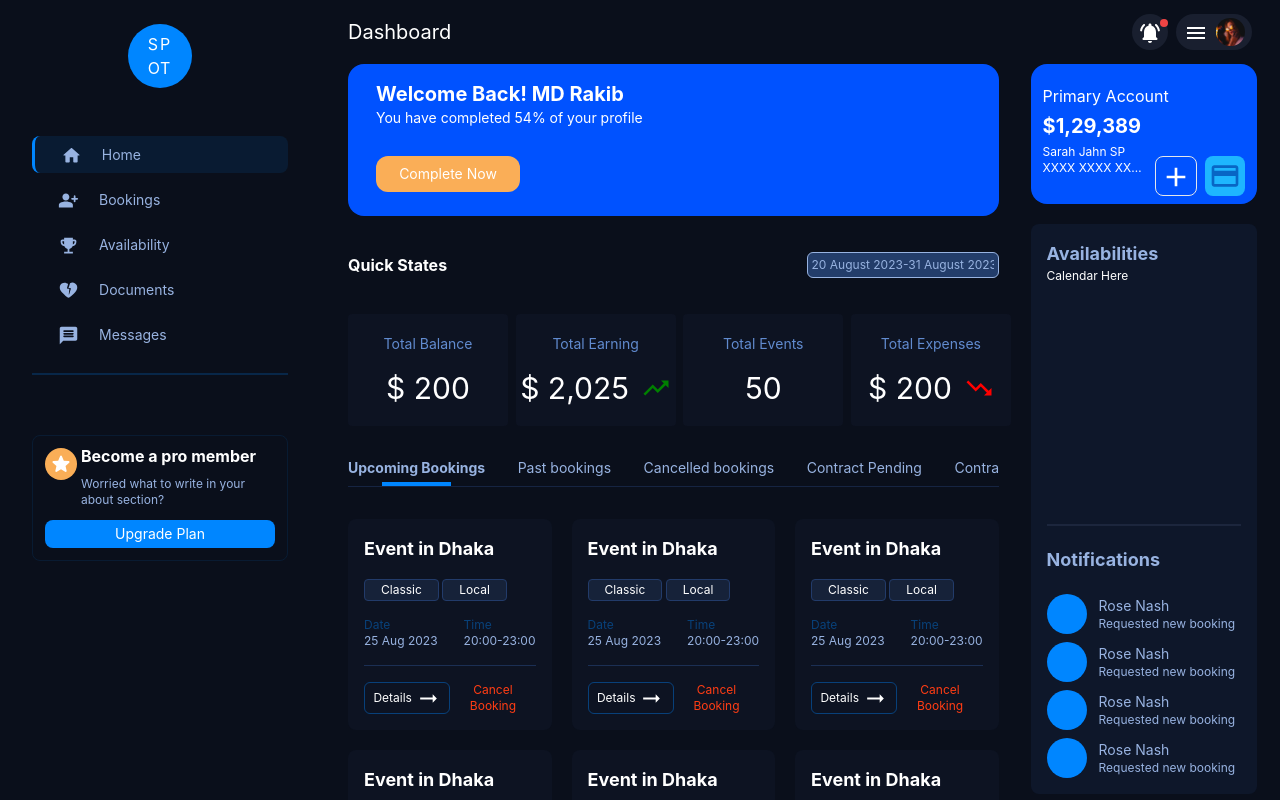
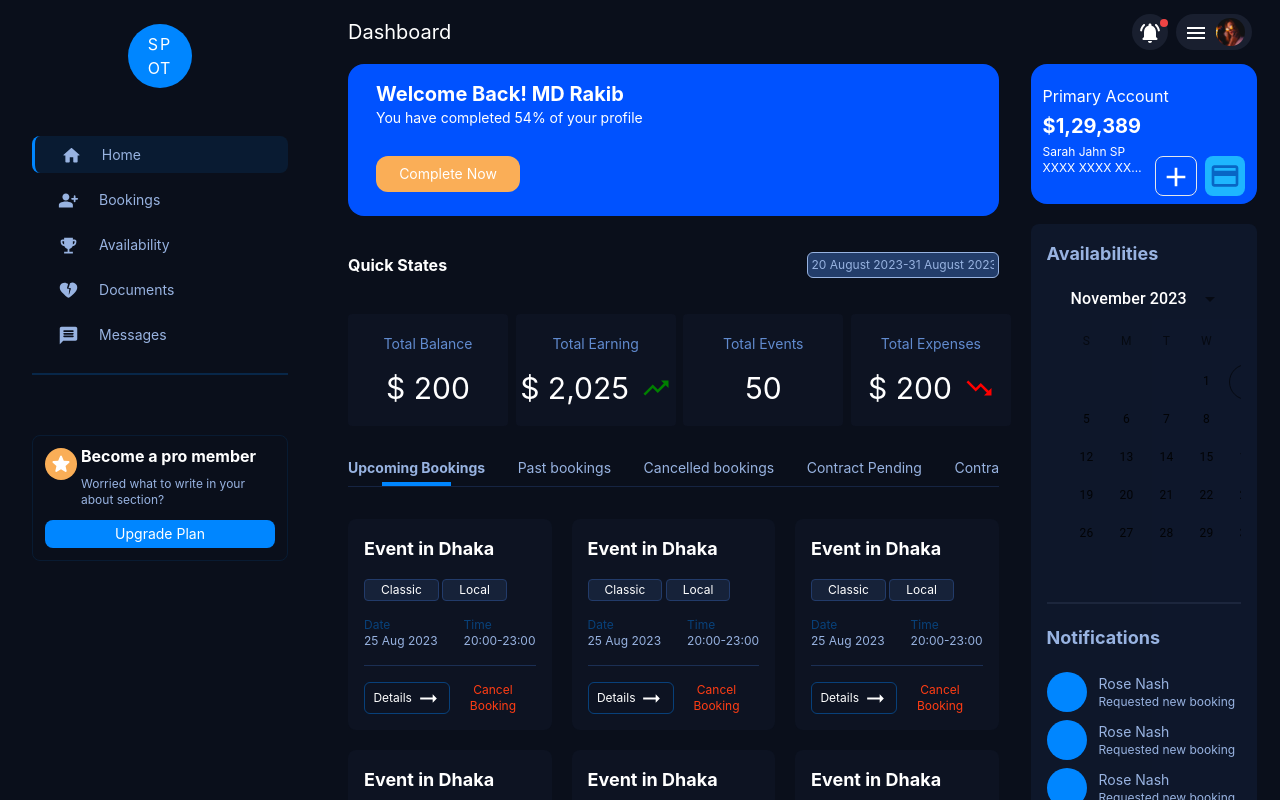
Before and after one commit to dev-spot04/ampSpot-Frontend, a React (Create React App) app: page /dashboard in a window 1280 px wide. Shown: the top 800 px of the page. Built offline with nearby package versions, Linux system fonts and the light colour scheme.

Commit message:
feat: add the calendar to the dashboard

```diff
--- a/package.json
+++ b/package.json
@@ -7,6 +7,7 @@
     "@emotion/styled": "^11.11.0",
     "@mui/icons-material": "^5.14.16",
     "@mui/material": "^5.14.16",
+    "@mui/x-date-pickers": "^6.18.1",
     "@reduxjs/toolkit": "^1.9.7",
     "@sendbird/chat": "^4.10.3",
     "@sendbird/uikit-react": "^3.8.2",
@@ -14,6 +15,7 @@
     "@testing-library/react": "^13.4.0",
     "@testing-library/user-event": "^13.5.0",
     "axios": "^1.6.0",
+    "dayjs": "^1.11.10",
     "formik": "^2.4.5",
     "react": "^18.2.0",
     "react-copy-to-clipboard": "^5.1.0",
--- a/src/pages/dashboard/components/RightArea.jsx
+++ b/src/pages/dashboard/components/RightArea.jsx
@@ -1,5 +1,13 @@
 import { Add, CreditCard } from "@mui/icons-material";
-import React from "react";
+import {
+  DateCalendar,
+  DesktopDatePicker,
+  LocalizationProvider,
+  MobileDatePicker,
+  pickersLayoutClasses,
+} from "@mui/x-date-pickers";
+import React, { useState } from "react";
+import { AdapterDayjs } from "@mui/x-date-pickers/AdapterDayjs";
 
 const RightArea = ({ balance }) => {
   const cardIconSx = { fontSize: "2rem" };
@@ -34,7 +42,11 @@ const RightArea = ({ balance }) => {
         <h2 className="text-lightBlue 2xl:text-2xl text-lg font-bold">
           Availabilities
         </h2>
-        <div className="min-h-[16rem] 2xl:text-base text-xs">Calendar Here</div>
+        <div className="min-h-[16rem] 2xl:text-base text-xs overflow-x-scroll">
+          <LocalizationProvider dateAdapter={AdapterDayjs}>
+            <DateCalendar />
+          </LocalizationProvider>
+        </div>
         <hr className="border-lightBlue/10 border" />
         <h2 className="text-lightBlue 2xl:text-2xl text-lg font-bold my-5">
           Notifications
--- a/src/pages/djProfile/index.jsx
+++ b/src/pages/djProfile/index.jsx
@@ -15,6 +15,8 @@ import { assets } from "../../assets";
 import { Rating } from "@mui/material";
 import GigCard from "./components/GigCard";
 import GigCardSkeleton from "./components/GigCardSkeleton";
+import { DateCalendar, LocalizationProvider } from "@mui/x-date-pickers";
+import { AdapterDayjs } from "@mui/x-date-pickers/AdapterDayjs";
 
 const DjProfile = () => {
   const userProfile = [
@@ -151,6 +153,18 @@ const DjProfile = () => {
                 Availability
                 <hr className="w-20 border-2 bg-blue1 border-blue1 my-2" />
               </h2>
+
+              <div className="bg-border/20 rounded-lg">
+                <LocalizationProvider dateAdapter={AdapterDayjs}>
+                  <DateCalendar
+                    sx={{
+                      ".MuiPickersCalendarHeader-root": {
+                        backgroundColor: "orange",
+                      },
+                    }}
+                  />
+                </LocalizationProvider>
+              </div>
             </div>
             <div>
               <h2 className="2xl:text-lg w-fit text-center">
```
Also changed, not shown: 1 other file (tests, documents, lock files or other folders).
